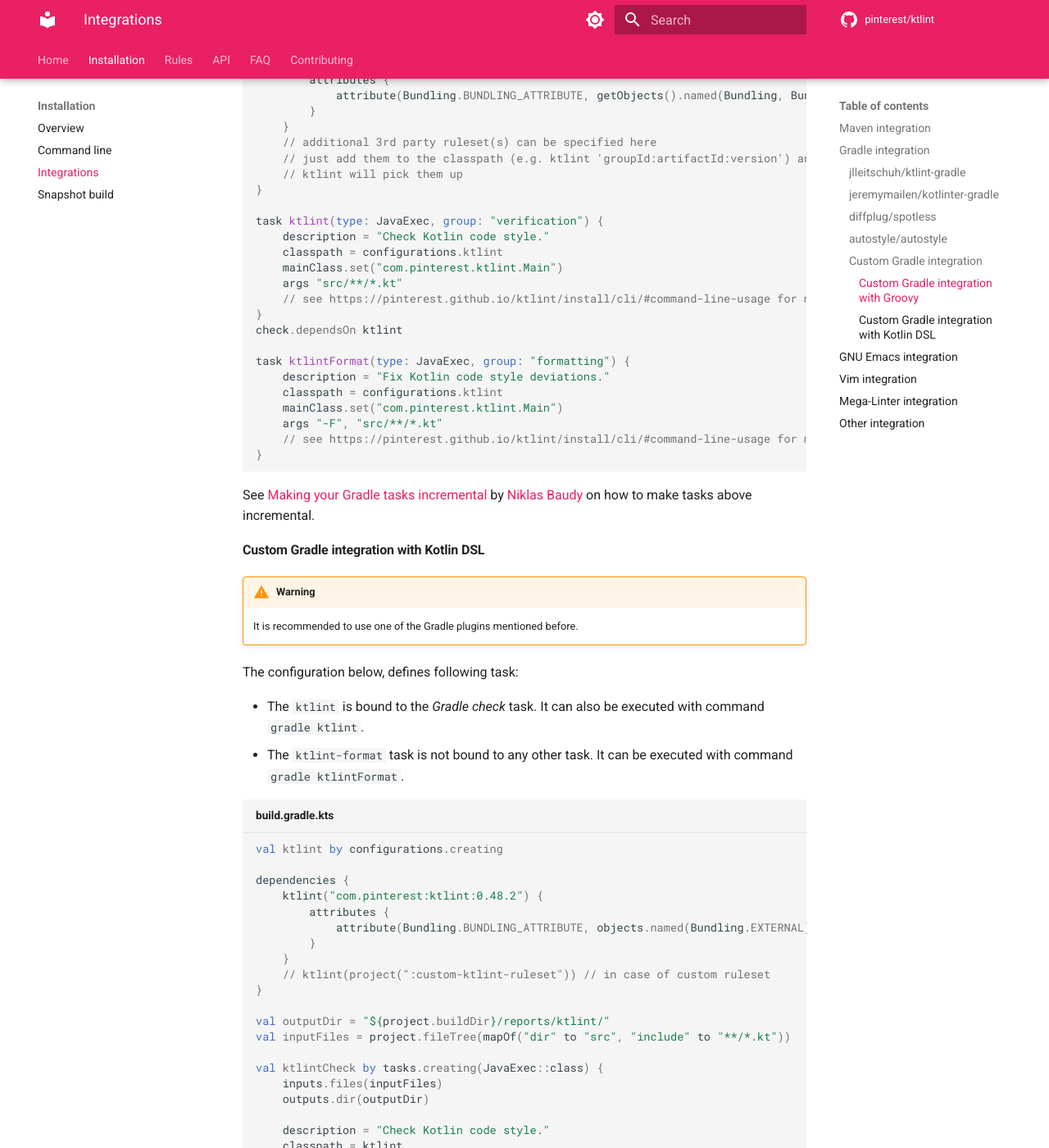
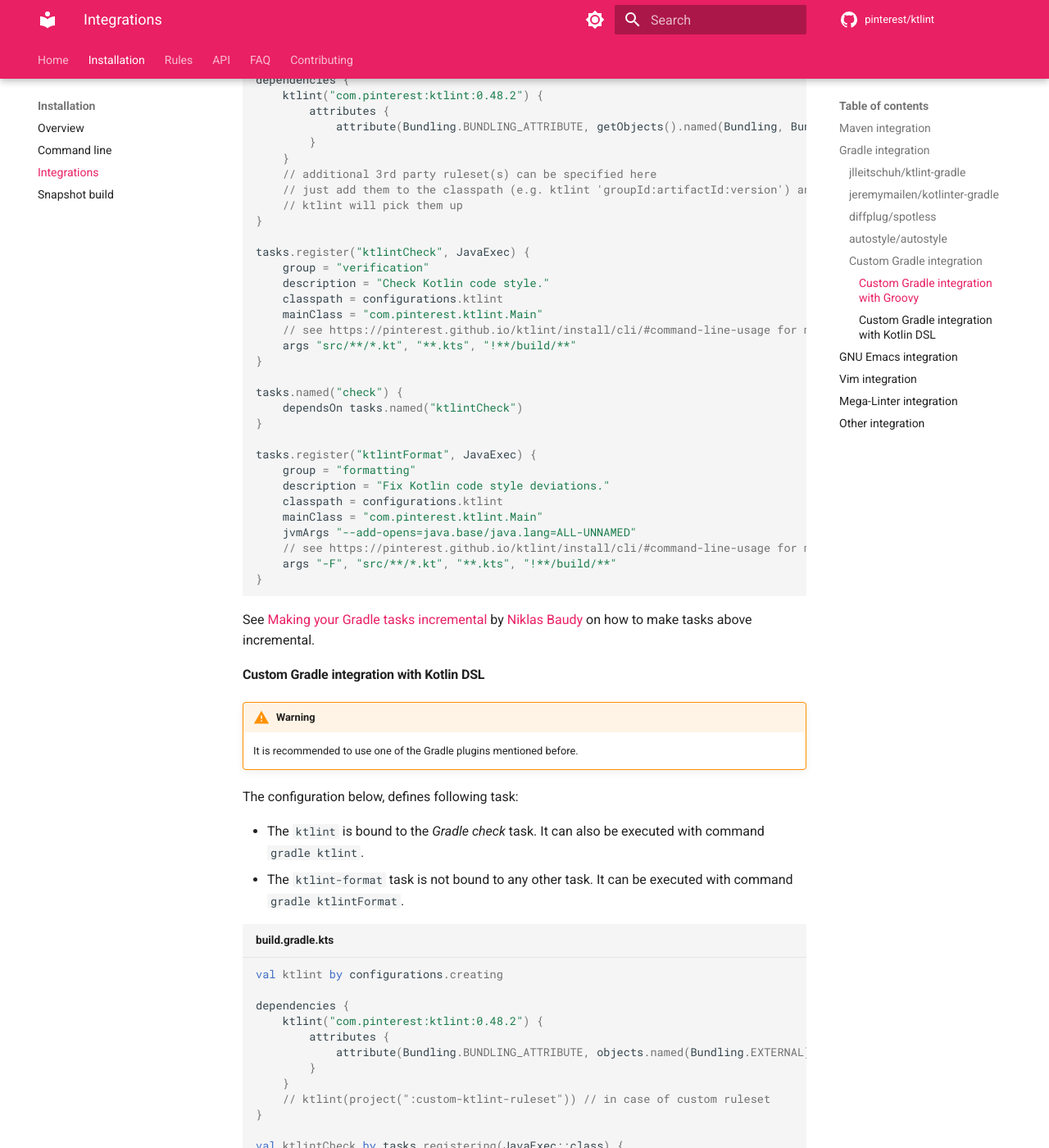
Before and after one commit to pinterest/ktlint, an MkDocs documentation site: the page built from docs/install/integrations.md, in a window 1280 px wide and 1400 px high, scrolled down 3063 px. Shown: the whole window at 82% size. Built offline with MkDocs 1.6.1 and Material for MkDocs 9.7.7, drawn with Linux system fonts in a browser that asks for light colours; comment, search, counter and statistics services are not loaded; some of the changed text lies outside the part shown.

Commit message:
Polish Gradle integration docs (#1884)
* Polish `Custom Gradle integration`
* Use ktlintCheck as the check task name

````diff
--- a/docs/install/integrations.md
+++ b/docs/install/integrations.md
@@ -127,21 +129,27 @@ dependencies {
     // ktlint will pick them up
 }
 
-task ktlint(type: JavaExec, group: "verification") {
+tasks.register("ktlintCheck", JavaExec) {
+    group = "verification"
     description = "Check Kotlin code style."
     classpath = configurations.ktlint
-    mainClass.set("com.pinterest.ktlint.Main")
-    args "src/**/*.kt"
+    mainClass = "com.pinterest.ktlint.Main"
     // see https://pinterest.github.io/ktlint/install/cli/#command-line-usage for more information
+    args "src/**/*.kt", "**.kts", "!**/build/**"
 }
-check.dependsOn ktlint
 
-task ktlintFormat(type: JavaExec, group: "formatting") {
+tasks.named("check") {
+    dependsOn tasks.named("ktlintCheck")
+}
+
+tasks.register("ktlintFormat", JavaExec) {
+    group = "formatting"
     description = "Fix Kotlin code style deviations."
     classpath = configurations.ktlint
-    mainClass.set("com.pinterest.ktlint.Main")
-    args "-F", "src/**/*.kt"
+    mainClass = "com.pinterest.ktlint.Main"
+    jvmArgs "--add-opens=java.base/java.lang=ALL-UNNAMED"
     // see https://pinterest.github.io/ktlint/install/cli/#command-line-usage for more information
+    args "-F", "src/**/*.kt", "**.kts", "!**/build/**"
 }
 ```
 
@@ -169,29 +177,36 @@ dependencies {
     // ktlint(project(":custom-ktlint-ruleset")) // in case of custom ruleset
 }
 
-val outputDir = "${project.buildDir}/reports/ktlint/"
-val inputFiles = project.fileTree(mapOf("dir" to "src", "include" to "**/*.kt"))
-
-val ktlintCheck by tasks.creating(JavaExec::class) {
-    inputs.files(inputFiles)
-    outputs.dir(outputDir)
-
-    description = "Check Kotlin code style."
+val ktlintCheck by tasks.registering(JavaExec::class) {
+    group = LifecycleBasePlugin.VERIFICATION_GROUP
+    description = "Check Kotlin code style"
     classpath = ktlint
     mainClass.set("com.pinterest.ktlint.Main")
     // see https://pinterest.github.io/ktlint/install/cli/#command-line-usage for more information
-    args = listOf("src/**/*.kt")
+    args(
+        "**/src/**/*.kt",
+        "**.kts",
+        "!**/build/**",
+    )
 }
 
-val ktlintFormat by tasks.creating(JavaExec::class) {
-    inputs.files(inputFiles)
-    outputs.dir(outputDir)
+tasks.check {
+    dependsOn(ktlintCheck)
+}
 
-    description = "Fix Kotlin code style deviations."
+tasks.register<JavaExec>("ktlintFormat") {
+    group = LifecycleBasePlugin.VERIFICATION_GROUP
+    description = "Check Kotlin code style and format"
     classpath = ktlint
     mainClass.set("com.pinterest.ktlint.Main")
+    jvmArgs("--add-opens=java.base/java.lang=ALL-UNNAMED")
     // see https://pinterest.github.io/ktlint/install/cli/#command-line-usage for more information
-    args = listOf("-F", "src/**/*.kt")
+    args(
+        "-F",
+        "**/src/**/*.kt",
+        "**.kts",
+        "!**/build/**",
+    )
 }
 ```
 
````
Also changed, not shown: other parts of docs/install/integrations.md (+3 -1 lines), 3 other files.
